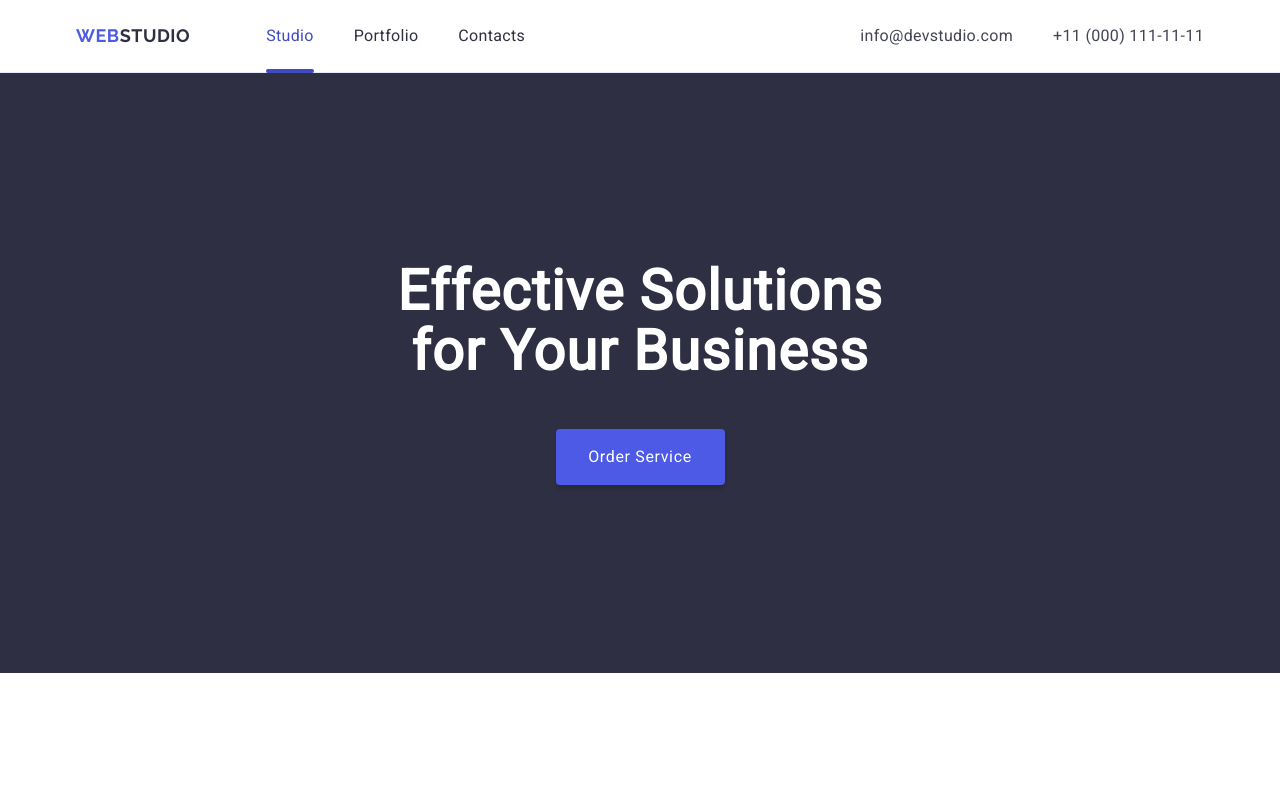
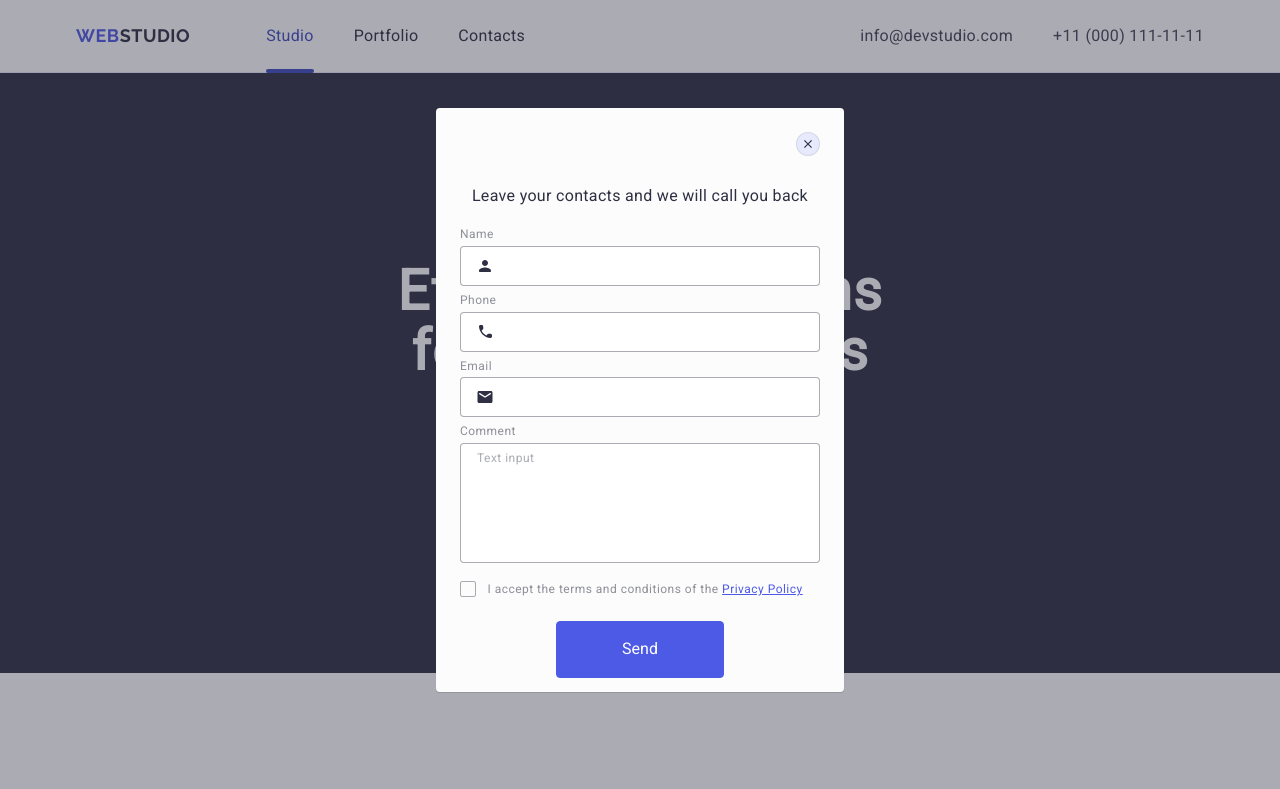
Before and after one commit to ipaskevych/goit-markup-hw-05, a plain HTML site: page index.html in a window 1280 px wide. Shown: the top 789 px of the page. Drawn offline with nearby package versions, Linux system fonts and the light colour scheme.

Commit message:
Add files via upload

```diff
--- a/css/styles.css
+++ b/css/styles.css
@@ -480,6 +480,7 @@ box-shadow:
     display: block;
     margin-bottom: 16px;
     color: #f4f4fd;
+    text-transform: uppercase;
 }
 .footer-brand {
     display: flex;
@@ -519,6 +520,7 @@ box-shadow:
     display: flex;
     align-items: baseline;
     gap: 120px;
+    margin-left: auto;
 }
 .social-media {
     display: flex;
@@ -665,6 +667,9 @@ box-shadow:
         border-radius: 4px;
         padding: 72px 24px 24px 24px;
         overflow-y: hidden;
+        box-shadow: 0 2px 1px 0 rgba(0, 0, 0, 0.2);
+        box-shadow: 0 1px 3px 0 rgba(0, 0, 0, 0.12);
+        box-shadow: 0 1px 1px 0 rgba(0, 0, 0, 0.14);
 }
 .modal-close {
     position: absolute;
@@ -690,17 +695,22 @@ box-shadow:
     background-color: #404BBF;
 
 }
+.icon-clouse {
+    fill: #2e2f42;
+    transition: fill 250ms cubic-bezier(0.4, 0, 0.2, 1);
+}
 .modal-close:hover .icon-clouse,
 .modal-close:focus .icon-clouse {
     fill: #fff;
-    transition: background-color 250ms cubic-bezier(0.4, 0, 0.2, 1);
+
 
 }
 .modal-title {
     text-align: center;
     font-size: 16px;
     font-weight: 500;
-    letter-spacing: 0.04em;
+    letter-spacing: 0.02em;
+    line-height: 2;
     margin-bottom: 16px;
 }
 .form-field {
@@ -804,7 +814,7 @@ box-shadow:
 }
 
 .input-checkbox:checked + .terms-label .custom-checkbox {
-background-color: #4D5AE5;
+background-color: #404bbf;
 fill: #fff;
 }
 .privacy-link {
--- a/index.html
+++ b/index.html
@@ -611,7 +611,7 @@
     </footer>
 
     <!--Modal Block-->
-    <div class="modal-overlay">
+    <div class="modal-overlay is-open">
       <div class="modal-window">
         <!--Close-->
         <button type="button" class="modal-close">
```
